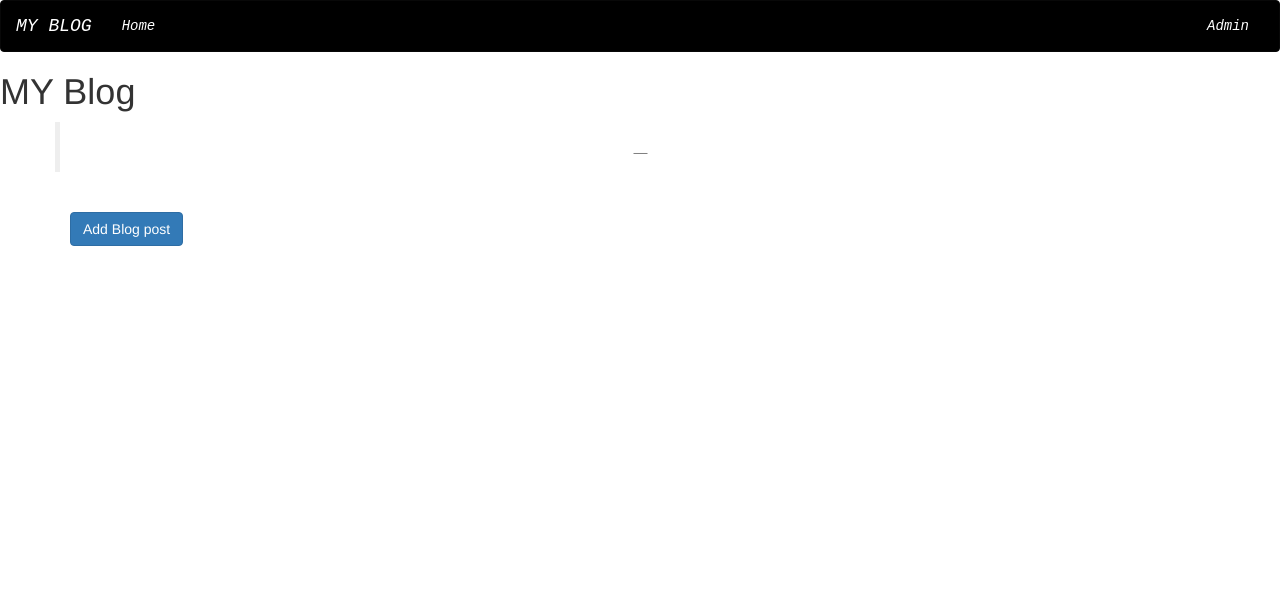
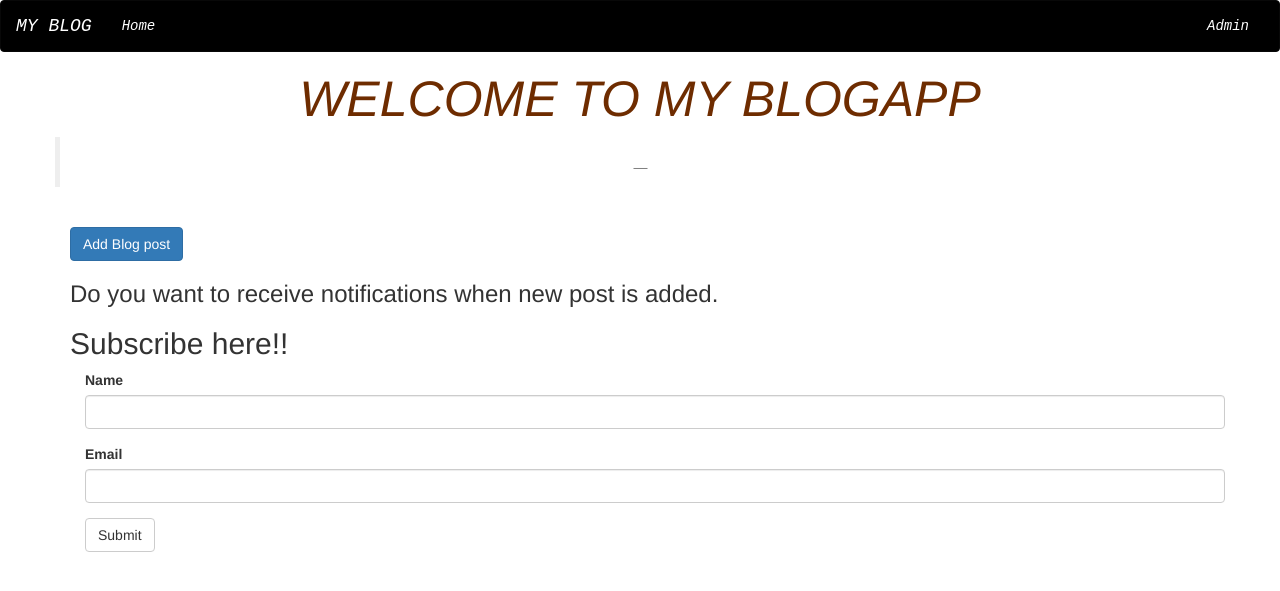
Before and after one commit to juru-juliette/BlogApp, a Flask app: template app/templates/index.html in a window 1280 px wide. Shown: the top 591 px of the page. Run offline with Flask 2, Linux system fonts and the light colour scheme; the template is opened without the code that fills it: values that come from a table or form of the project are taken from there, others are empty; some libraries are stand-ins or nearby versions.

Commit message:
now I can make a subscription

```diff
--- a/app/main/forms.py
+++ b/app/main/forms.py
@@ -1,7 +1,7 @@
 from flask_wtf import FlaskForm
 from wtforms import TextAreaField,StringField,SubmitField
 from wtforms.validators import Required
-from ..models import User
+# from ..models import User
 
 class UpdateProfile(FlaskForm):
     bio = TextAreaField('Tell us about you.',validators = [Required()])
@@ -10,7 +10,6 @@ class UpdateProfile(FlaskForm):
 class AddPostForm(FlaskForm):
     title=StringField('Title',validators = [Required()])
     content=TextAreaField('Content',validators = [Required()])
-    # image=StringField('Image url',validators = [Required()])
     submit=SubmitField('SUBMIT')
 
 class UpdatePostForm(FlaskForm):
@@ -23,3 +22,7 @@ class CommentForm(FlaskForm):
    username = StringField('Enter your name',validators=[Required()])
    comment = TextAreaField('Your comment Here', validators=[Required()])
    submit = SubmitField('Submit')
+class SubscriptionForm(FlaskForm):
+    name=StringField('Name',validators =[Required()])
+    email=StringField('Email',validators =[Required()])
+    submit = SubmitField('Submit')
--- /dev/null
+++ b/app/templates/email/sender_email.txt
@@ -0,0 +1,6 @@
+Hello {{user.name}}
+
+There is new Post on MY BLOGAPP
+Title:{{post.title}}
+
+Please check it out
--- a/app/templates/index.html
+++ b/app/templates/index.html
@@ -1,6 +1,6 @@
 {% extends 'base.html'%}
 {% import 'macros.html' as macro%}
-
+{% import "bootstrap/wtf.html" as wtf %}
 <!-- Styles block -->
 
 {% block styles%}
@@ -9,8 +9,8 @@
 {% endblock %}
 
 {% block content %}
-<h1>MY Blog</h1>
 
+<h1 id="big" style="color:#6E2C00; text-align: center;font-size:50px;font-style:oblique">WELCOME TO MY BLOGAPP</h1>
 
 <div class="container">
     <div class="row">
@@ -24,7 +24,14 @@
 {{ macro.displayPosts(posts)}}<br>
 <div class="container">
     <a href="/post/new" class="btn btn-primary">Add Blog post</a>
+    <div id="sub">
+        <h3>Do you want to receive notifications when new post is added.</h3>
+        <h2>Subscribe here!!</h2>
+        <div id='subscription' class='container'>
 
+            {{wtf.quick_form(subscription_form)}}
+        </div>
+    </div>
 </div>
 
 
--- a/app/templates/macros.html
+++ b/app/templates/macros.html
@@ -3,10 +3,10 @@
 {% for post in posts %}
 
   <div class="container rr">
-   <!-- <img src="{{post.image}}" alt=""> -->
 
    <h3 class='title'>{{post.title}}</h3>
-   <p class="name";style="font-style:oblique">Author:Juliette Kangabe</p>
+   <img src="static/photos/mine.jpg" alt="Display image" height='90' width='90'>
+   <p class="name"style="color:#2C3E50 ;font-style:oblique">Author:Juliette Kangabe</p>
 
    <p>{{post.content}}</p>
    <a href="/post/{{post.id}}" class='post'>View comments</a><br>
@@ -32,7 +32,5 @@
       <a href="/delete/comment/{{comment.id}}" class="btn btn-primary">Delete Comment</a>
       </div>
 
-
-
   {%endfor%}
   {%endmacro%}
```
Also changed, not shown: app/main/views.py (+13 -7 lines), app/models.py (+8 -0 lines), migrations/versions/2b3d99371698_initial_migration.py (added, +35 -0 lines), app/static/photos/mine.jpg (renamed from app/static/photos/squarequick_20185231570908.jpg), app/static/photos/pic2.jpg (deleted), app/static/photos/pic2.png (added), app/static/photos/squarequick_20185231570908_1.jpg (deleted), app/templates/email/sender_email.html (added).
